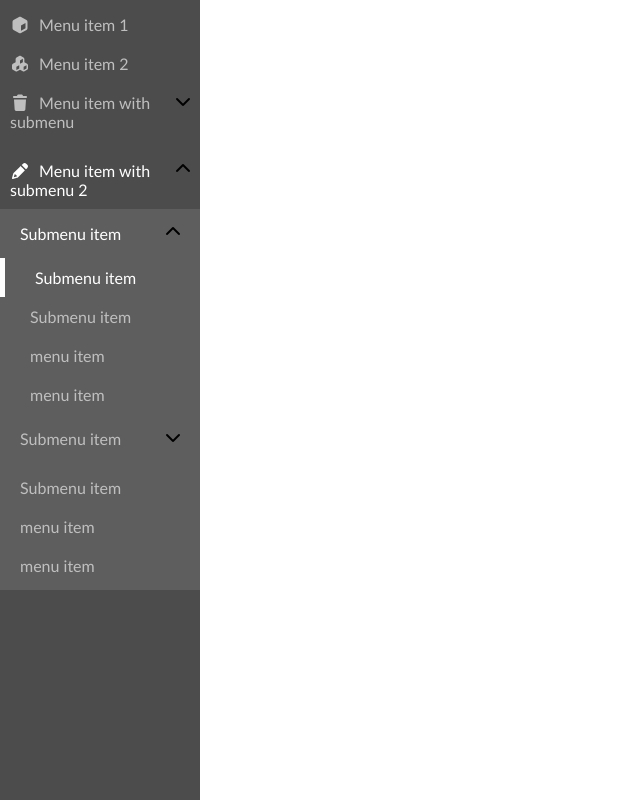
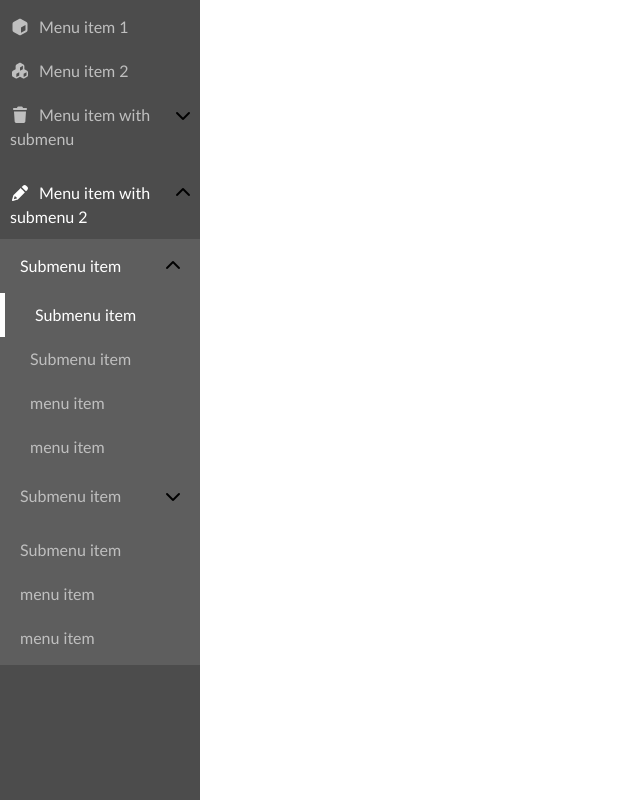
Before and after one commit to foxbloodiron/menu_submenu, a PHP site: page / in a window 1280 px wide. Shown: the part 50-850 px from the top of the page, without its empty margins (0-640 px from the left). Run offline with PHP 8.4, Linux system fonts and the light colour scheme; some libraries are stand-ins or nearby versions.

Commit message:
adding bootstrap

```diff
--- a/index.php
+++ b/index.php
@@ -4,6 +4,7 @@
 	<title>Menu > Sub Menu</title>
 	<!-- <link rel="stylesheet" type="text/css" href="node_modules/jquery-ui-dist/jquery-ui.css"> -->
   <link rel="stylesheet" type="text/css" href="node_modules/@fortawesome/fontawesome-free/css/all.css">
+  <link rel="stylesheet" type="text/css" href="node_modules/bootstrap/dist/css/bootstrap.css">
 <style type="text/css">
 
 html, body{
@@ -13,7 +14,7 @@ html, body{
 	margin: 0;
   font-family: sans-serif;
 }
-.container{
+.container-custom{
   width: 100%;
   height: 100%;
 
@@ -61,20 +62,22 @@ html, body{
 }
 
 .sidebar ul > li > ul {
-  height: 0;
+  max-height: 0;
   visibility: hidden;
   opacity: 0;
-  transition: visibility 0s, opacity 0.5s linear;
+  transition: visibility 0s, opacity 0.5s linear, max-height .2s linear;
 }
 .sidebar ul > li > a > svg{
   margin-right: 5px;
 }
 
 .sidebar ul > li.open > ul{
-  height: 100%;
+  max-height: 100%;
   visibility: visible;
   opacity: 1;
   background: #5E5E5E;
+  transition: visibility 0s, opacity 0.5s linear, max-height .2s linear;
+
 }
 
 .sidebar ul > li.open{
@@ -144,7 +147,7 @@ header .logo{
     LOGO
   </div>
 </header>
-<div class="container">
+<div class="container-custom">
   <div class="sidebar">
     <ul>
       <li><a href="home.html"><i class="fa fa-cube"></i> Menu item 1</a></li>
@@ -204,6 +207,7 @@ header .logo{
 
   <script type="text/javascript" src="node_modules/jquery/dist/jquery.js"></script>
 	<script type="text/javascript" src="node_modules/@fortawesome/fontawesome-free/js/all.js"></script>
+  <script type="text/javascript" src="node_modules/bootstrap/dist/js/bootstrap.js"></script>
 	<!-- <script type="text/javascript" src="node_modules/jquery-ui-dist/jquery-ui.js"></script> -->
 
 <script type="text/javascript">
```
